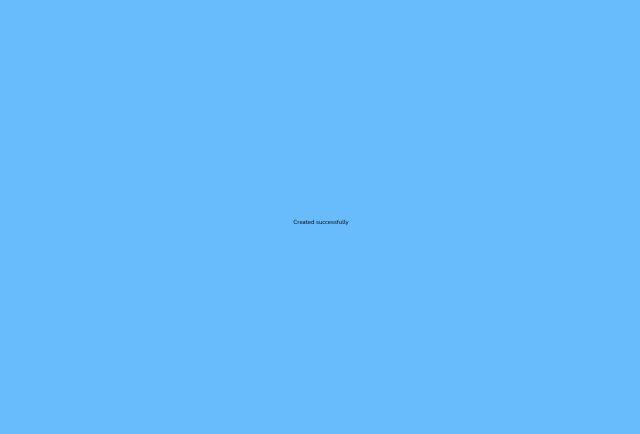
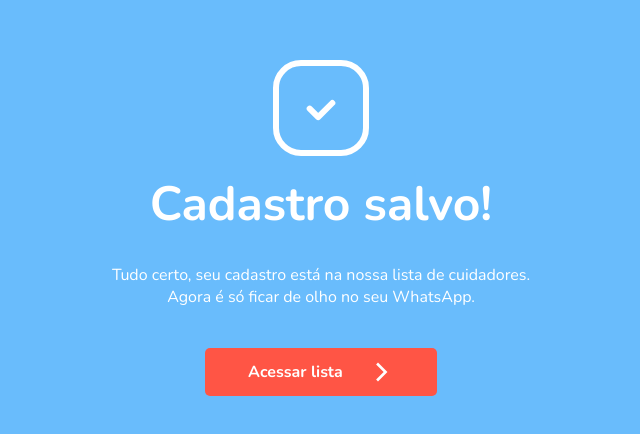
Before and after one commit to amanda-santos/homecare, a Next.js app in the folder frontend/: page /caregivers/created-successfully in a window 1280 px wide. Shown: the part 178-612 px from the top of the page, without its empty margins (319-959 px from the left). Built offline with nearby package versions, Linux system fonts and the light colour scheme.

Commit message:
Add created successfully page

```diff
--- a/frontend/pages/caregivers/created-successfully.tsx
+++ b/frontend/pages/caregivers/created-successfully.tsx
@@ -1,10 +1,25 @@
 import type { NextPage } from "next";
+import Image from "next/image";
+import { Button } from "../../components";
 import { CreatedSuccessfullyWrapper } from "../../styles/Pages/CreatedSuccessfully";
 
 const CreatedSuccess: NextPage = () => {
   return (
     <CreatedSuccessfullyWrapper>
-      Created successfully
+      <Image
+        src="/images/check.svg"
+        alt="Cadastro salvo!"
+        height="120"
+        width="120"
+      />
+      <h1>Cadastro salvo!</h1>
+      <p>
+        Tudo certo, seu cadastro está na nossa lista de cuidadores. <br />
+        Agora é só ficar de olho no seu WhatsApp.
+      </p>
+      <a href={"/caregivers"}>
+        <Button label="Acessar lista" color="secondary" icon="arrow-right" />
+      </a>
     </CreatedSuccessfullyWrapper>
   );
 };
--- a/frontend/styles/Pages/CreatedSuccessfully/CreatedSuccessfullyWrapper.ts
+++ b/frontend/styles/Pages/CreatedSuccessfully/CreatedSuccessfullyWrapper.ts
@@ -8,4 +8,18 @@ export const CreatedSuccessfullyWrapper = styled.div`
   background-color: var(--primary);
   height: 100vh;
   width: 100vw;
+  color: var(--white);
+
+  h1 {
+    font-size: 4.8rem;
+    margin: 1.6rem 0 0 0;
+    line-height: 4rem;
+  }
+
+  p {
+    font-size: 1.6rem;
+    font-weight: 300;
+    text-align: center;
+    margin: 4rem 0;
+  }
 `;
```
Also changed, not shown: frontend/public/images/check.svg (added).
